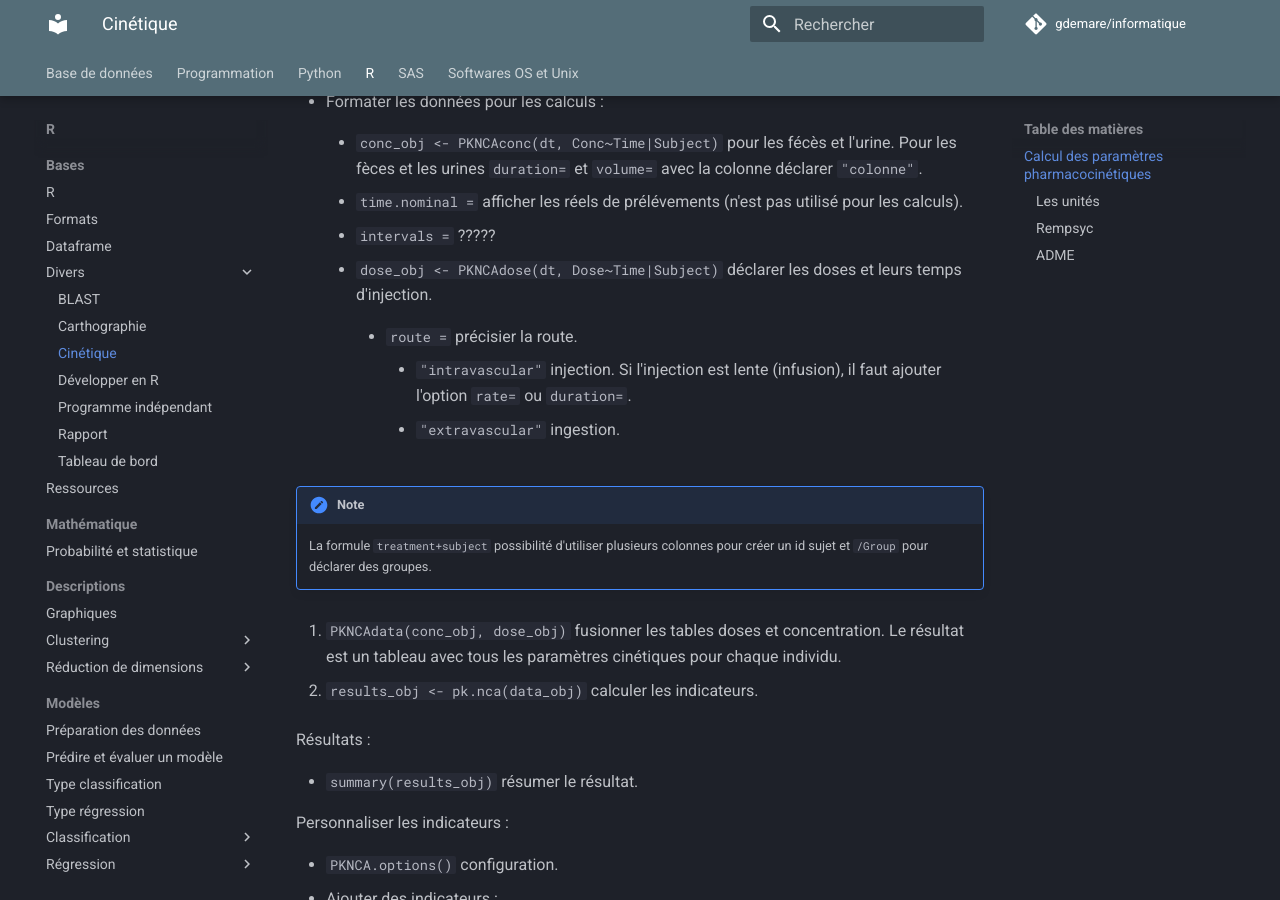
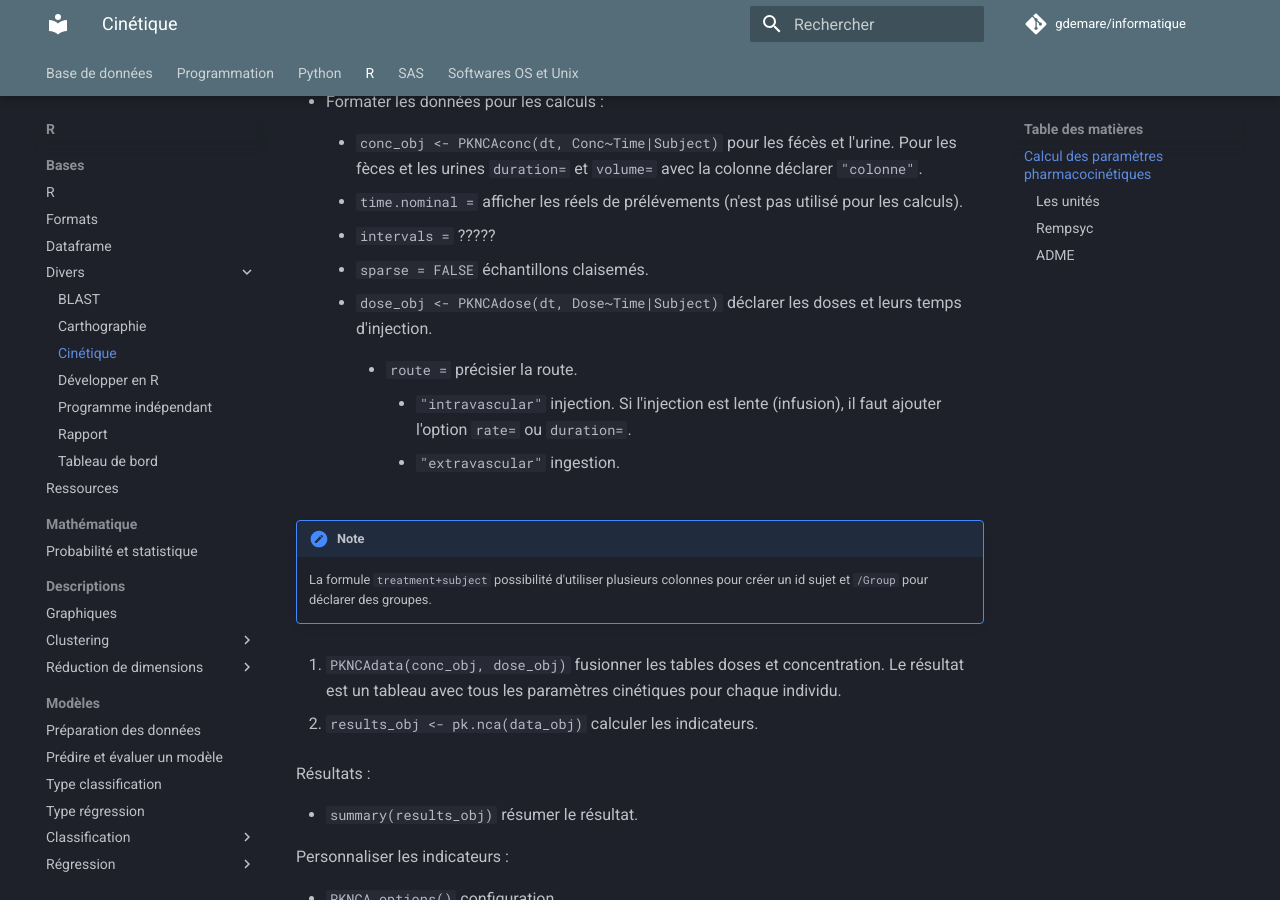
Before and after one commit to gdemare/Informatique, an MkDocs documentation site: the page built from docs/r/cinetique_r.md, in a window 1280 px wide and 900 px high, scrolled down 667 px. Built offline with MkDocs 1.6.1 and Material for MkDocs 9.7.7, drawn with Linux system fonts in a browser that asks for light colours; comment, search, counter and statistics services are not loaded.

Commit message:
Update cinetique_r.md

```diff
--- a/docs/r/cinetique_r.md
+++ b/docs/r/cinetique_r.md
@@ -22,6 +22,7 @@ Données minimum : concentration, dose, and time.
 
        * `time.nominal =` afficher les réels de prélévements (n'est pas utilisé pour les calculs).
        * `intervals = ` ?????
+       * `sparse = FALSE` échantillons claisemés.
 
     * `dose_obj <- PKNCAdose(dt, Dose~Time|Subject)` déclarer les doses et leurs temps d'injection.
 
```
